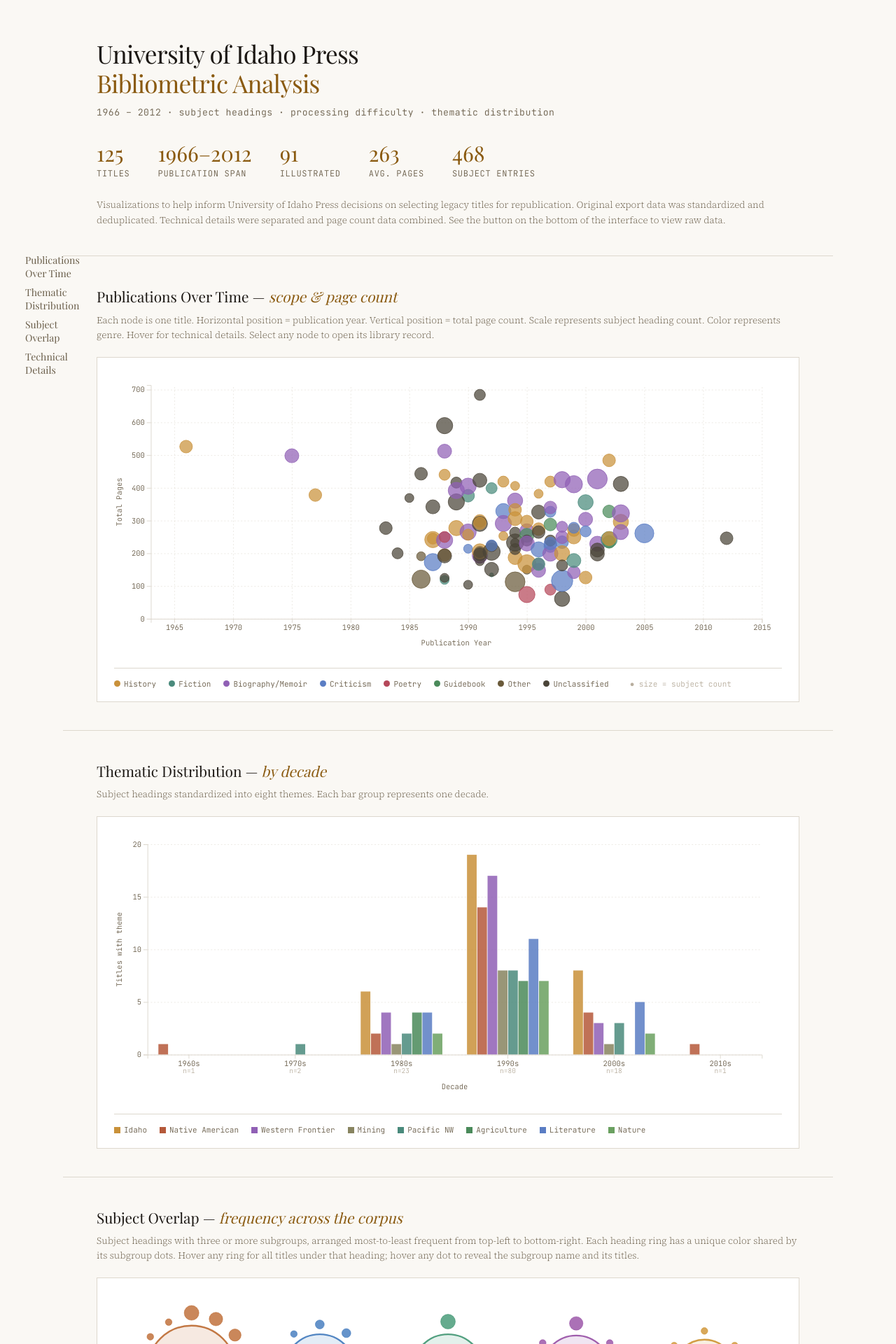
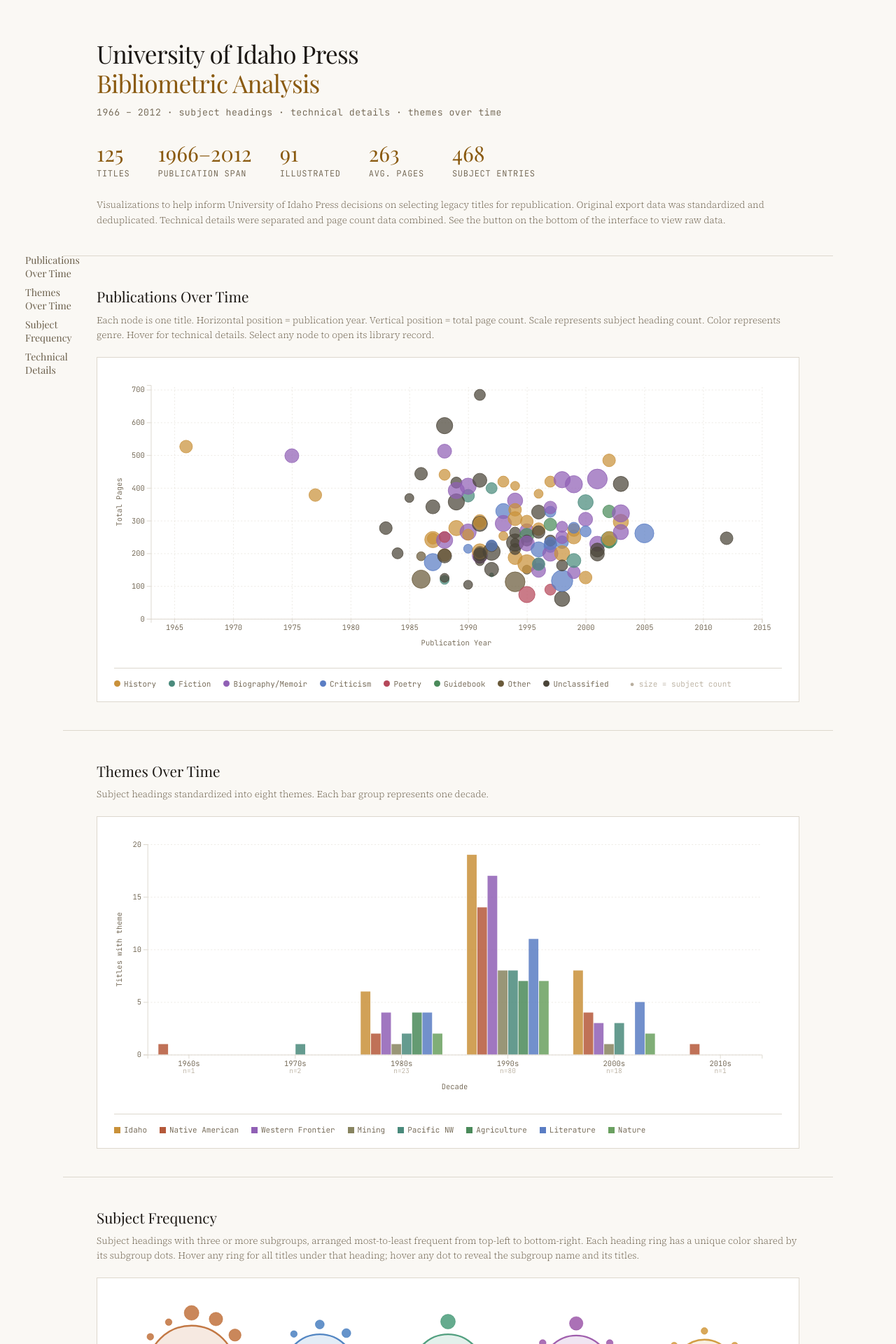
Before and after one commit to Scholarly-Projects/uipress_survey, a Jekyll site: the page uoi_bibliometric.html, which Jekyll copies as it is, in a window 1280 px wide. Shown: the top 1920 px of the page at 70% size. Built offline with Jekyll 4.4.1, drawn with Linux system fonts in a browser that asks for light colours; nearby versions of some CDN libraries; some web fonts are replaced; some of the changed text lies outside the part shown.

Commit message:
IOS formatting, tabbing nav and wording

```diff
--- a/uoi_bibliometric.html
+++ b/uoi_bibliometric.html
@@ -207,8 +207,9 @@ body {
 #sidenav a:hover {
   color: var(--amber);
 }
-@media (max-width: 900px) {
+@media (max-width: 1180px), (orientation: landscape) and (max-height: 700px) {
   #sidenav { display: none; }
+  #top-btn  { display: none; }
 }
 #top-btn {
   position: fixed;
@@ -312,12 +313,27 @@ body {
   }
 }
 </style>
+<script>
+// When embedded as an iframe on a same-origin page, hide the outer page's scrollbar.
+// The iframe itself handles all scrolling; the outer scroll is redundant.
+(function() {
+  try {
+    if (window.self !== window.top) {
+      var p = window.parent.document;
+      p.documentElement.style.overflow = 'hidden';
+      p.documentElement.style.height   = '100%';
+      p.body.style.overflow = 'hidden';
+      p.body.style.height   = '100%';
+    }
+  } catch(e) { /* cross-origin: silently skip */ }
+})();
+</script>
 </head>
 <body>
-<nav id="sidenav" aria-label="Jump to visualization">
+<nav id="sidenav">
   <a href="#sec-timeline">Publications<br>Over Time</a>
-  <a href="#sec-themes">Thematic<br>Distribution</a>
-  <a href="#sec-overlap">Subject<br>Overlap</a>
+  <a href="#sec-themes">Themes<br>Over Time</a>
+  <a href="#sec-overlap">Subject<br>Frequency</a>
   <a href="#sec-tech">Technical<br>Details</a>
 </nav>
 <button id="top-btn" onclick="window.scrollTo({top:0,behavior:'smooth'})" aria-label="Back to top">
@@ -334,7 +350,7 @@ window.addEventListener('scroll', function() {
 
 <div class="page-header">
   <h1>University of Idaho Press<br><span>Bibliometric Analysis</span></h1>
-  <p class="sub">1966 – 2012 · subject headings · processing difficulty · thematic distribution</p>
+  <p class="sub">1966 – 2012 · subject headings · technical details · themes over time</p>
   <div class="stats-row" id="stats"></div>
   <p class="header-desc">Visualizations to help inform University of Idaho Press decisions on selecting legacy titles for republication. Original export data was standardized and deduplicated. Technical details were separated and page count data combined. See the button on the bottom of the interface to view raw data.</p>
 </div>
@@ -342,7 +358,7 @@ window.addEventListener('scroll', function() {
 
 <section class="viz-section" id="sec-timeline">
   <div class="section-header">
-    <h2>Publications Over Time — <span>scope &amp; page count</span></h2>
+    <h2>Publications Over Time</h2>
     <p>Each node is one title. Horizontal position = publication year. Vertical position = total page count. Scale represents subject heading count. Color represents genre. Hover for technical details. Select any node to open its library record.</p>
   </div>
   <div class="chart-wrap">
@@ -354,7 +370,7 @@ window.addEventListener('scroll', function() {
 
 <section class="viz-section" id="sec-themes">
   <div class="section-header">
-    <h2>Thematic Distribution — <span>by decade</span></h2>
+    <h2>Themes Over Time</h2>
     <p>Subject headings standardized into eight themes. Each bar group represents one decade.</p>
   </div>
   <div class="chart-wrap">
@@ -366,7 +382,7 @@ window.addEventListener('scroll', function() {
 
 <section class="viz-section" id="sec-overlap">
   <div class="section-header">
-    <h2>Subject Overlap — <span>frequency across the corpus</span></h2>
+    <h2>Subject Frequency</h2>
     <p>Subject headings with three or more subgroups, arranged most-to-least frequent from top-left to bottom-right. Each heading ring has a unique color shared by its subgroup dots. Hover any ring for all titles under that heading; hover any dot to reveal the subgroup name and its titles.</p>
   </div>
   <div class="chart-wrap">
@@ -378,7 +394,7 @@ window.addEventListener('scroll', function() {
 
 <section class="viz-section" id="sec-tech">
   <div class="section-header">
-    <h2>Technical Details — <span>all titles by page count</span></h2>
+    <h2>Technical Details</h2>
     <p>All 125 titles with recorded page counts, sorted page count lowest to highest. Bars segmented by pages, dimensions, and illustration type count. Titles with no illustrations show only pages and dimensions. Click any bar to open its library record.</p>
   </div>
   <div class="chart-wrap">
@@ -555,7 +571,7 @@ function hideTip() { tip.classList.remove("show"); }
 
 
 // ================================================================
-// CHART 3 — THEMATIC DISTRIBUTION BY DECADE
+// CHART 3 — THEMES OVER TIME BY DECADE
 // ================================================================
 (function() {
   const decades = ["1960s","1970s","1980s","1990s","2000s","2010s"];
@@ -564,7 +580,11 @@ function hideTip() { tip.classList.remove("show"); }
     const dy = parseInt(dec);
     const db = books.filter(d => d.year >= dy && d.year < dy + 10);
     const obj = {decade: dec, total: db.length};
-    tKeys.forEach(t => { obj[t] = db.filter(b => b.themes.includes(t)).length; });
+    tKeys.forEach(t => {
+      const themed = db.filter(b => b.themes.includes(t));
+      obj[t] = themed.length;
+      obj[t + '__titles'] = themed.map(b => b.title);
+    });
     return obj;
   });
 
@@ -604,8 +624,12 @@ function hideTip() { tip.classList.remove("show"); }
     .attr("fill",   d => TCOL[d.key])
     .attr("opacity", 0.85)
     .on("mouseover", (e, d) => {
+      if (d.val === 0) return;
+      const listed = d.titles.slice(0, 12).map(t => t.length > 55 ? t.slice(0,54)+'…' : t).join('<br>');
+      const more   = d.titles.length > 12 ? `<span class="tm">+${d.titles.length - 12} more</span>` : '';
       showTip(e, `<strong>${d.key} — ${d.dec}</strong>
-        <span class="tm">${d.val} title${d.val !== 1 ? "s" : ""} out of ${d.total} published this decade</span>`);
+        <span class="tm">${d.val} title${d.val !== 1 ? "s" : ""} out of ${d.total} this decade</span>
+        <span class="ts" style="display:block;margin-top:4px;line-height:1.6">${listed}</span>${more}`);
     })
     .on("mousemove", moveTip)
     .on("mouseout",  hideTip);
@@ -654,7 +678,7 @@ function hideTip() { tip.classList.remove("show"); }
 
 
 // ================================================================
-// CHART 4 — SUBJECT OVERLAP: GRID-ORDERED NODE MAP
+// CHART 4 — SUBJECT FREQUENCY: GRID-ORDERED NODE MAP
 // ================================================================
 (function() {
   // ── Build hierarchy (3+ first-level subgroups) ────────────────
@@ -828,14 +852,7 @@ function hideTip() { tip.classList.remove("show"); }
     });
 
 
-    // Frequency count (lower-right inside ring)
-    svg.append('text')
-      .attr('x', n.x + n.r * 0.60).attr('y', n.y + n.r * 0.72)
-      .attr('text-anchor', 'middle')
-      .attr('fill', n.color).attr('fill-opacity', 0.65)
-      .attr('font-family', '"JetBrains Mono",monospace')
-      .attr('font-size', 8).attr('pointer-events', 'none')
-      .text(n.count);
+
   });
 
 
```
Also changed, not shown: other parts of uoi_bibliometric.html (+3 -3 lines).
